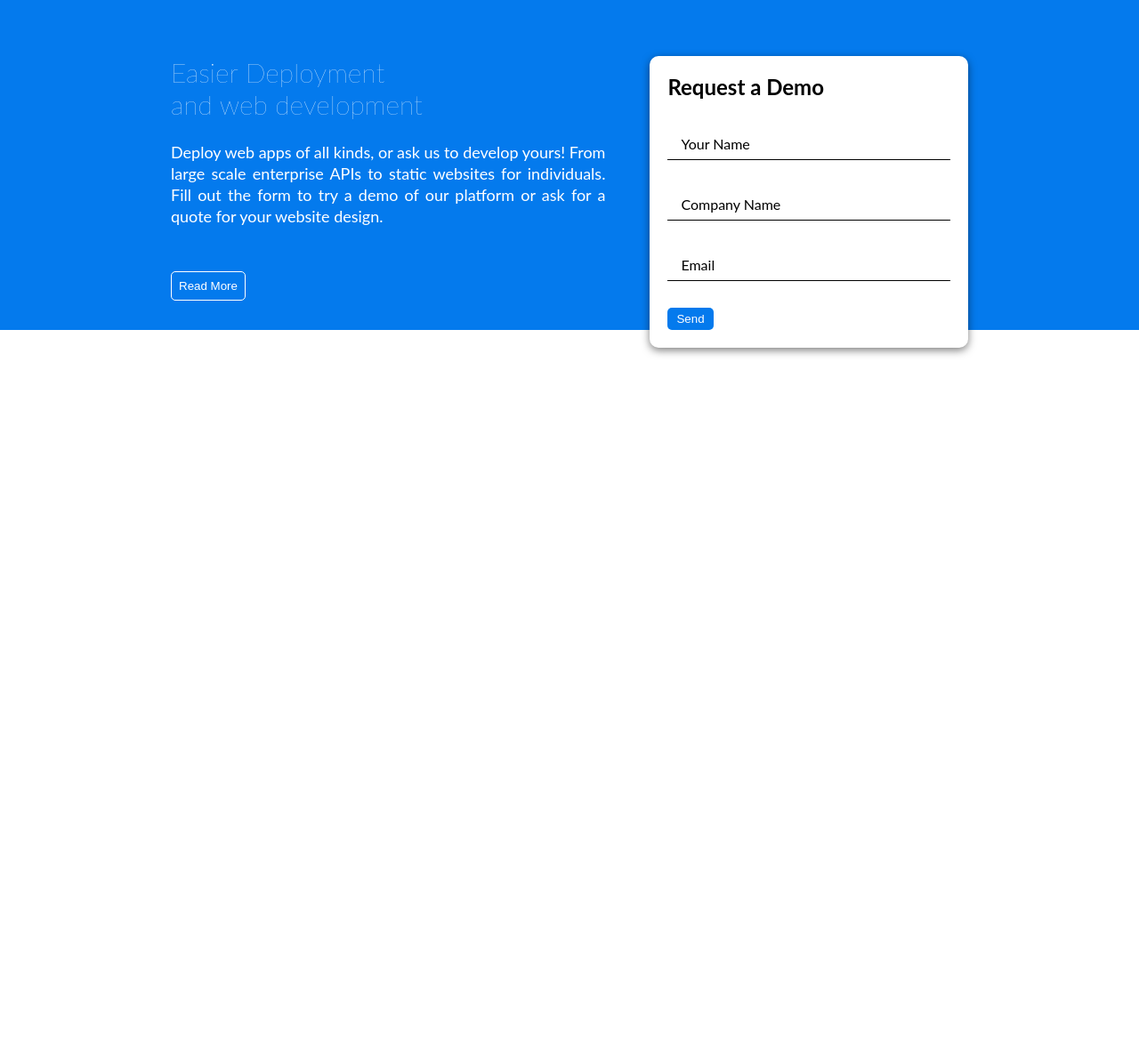
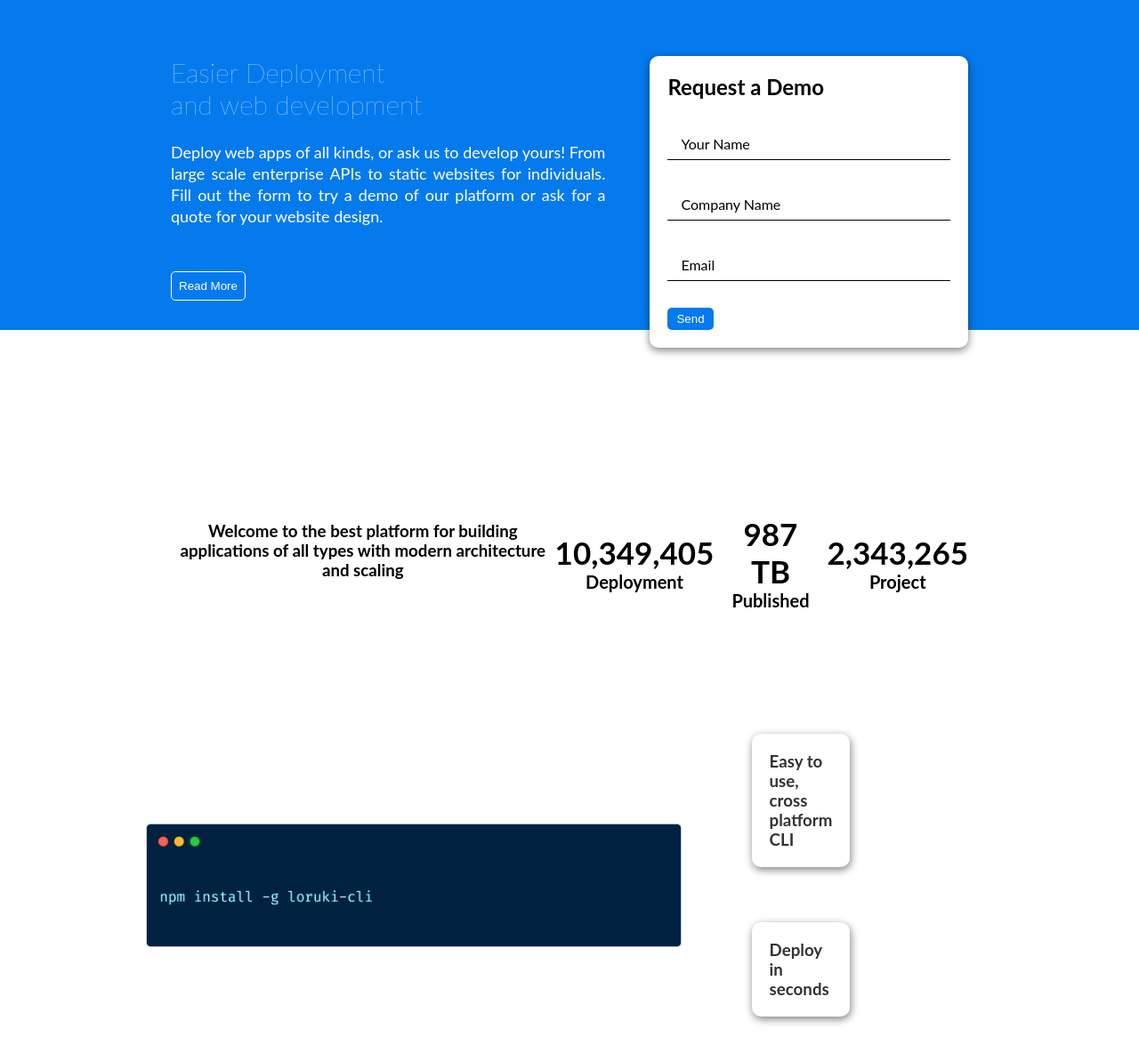
Before and after one commit to BF-FrontEnd-class-2024/group3-loruki-rebuild, a website: page index.html in a window 1280 px wide. Shown: the part 67-1242 px from the top of the page at 89% size. Before the commit the page ends 800 px from the top, so only its background shows below. Drawn offline with Linux system fonts and the light colour scheme.

Commit message:
add statistic section html and css

```diff
--- a/index.html
+++ b/index.html
@@ -77,5 +77,51 @@
         </div>
       </div>
     </main>
+    <!------------------------ statstic-section ------------------------->
+    <section class="stats">
+      <div class="container">
+        <h3 class="stats-heading text-center my-1">
+          Welcome to the best platform for building applications of all types
+          with modern architecture and scaling
+        </h3>
+
+        <div class="grid grid-3 text-center my-4">
+          <div>
+            <i class="fas fa-server fa-3x"></i>
+            <h3>10,349,405</h3>
+            <p class="text-secondary">Deployment</p>
+          </div>
+          <div>
+            <i class="fas fa-upload fa-3x"></i>
+            <h3>987 TB</h3>
+            <p class="text-secondary">Published</p>
+          </div>
+          <div>
+            <i class="fas fa-project-diagram fa-3x"></i>
+            <h3>2,343,265</h3>
+            <p class="text-secondary">Project</p>
+          </div>
+          <div></div>
+          <div></div>
+        </div>
+      </div>
+    </section>
+    <section class="cli">
+      <div class="container grid">
+        <img
+          src="img/cli.png"
+          alt="command line interface image"
+          class="resize"
+          loading="lazy"
+          title="command line interface image"
+        />
+        <div class="card">
+          <h3>Easy to use, cross platform CLI</h3>
+        </div>
+        <div class="card">
+          <h3>Deploy in seconds</h3>
+        </div>
+      </div>
+    </section>
   </body>
 </html>
--- a/styles/index.css
+++ b/styles/index.css
@@ -175,3 +175,76 @@ input:valid ~ label {
   top: -35px;
   font-size: 14px;
 }
+
+/* statstic section  */
+
+.grid {
+  display: grid;
+  grid-template-columns: repeat(3, 1fr);
+  gap: 20px;
+  justify-content: center;
+  align-items: center;
+  height: 100%;
+  margin-top: 3rem;
+}
+
+.card {
+  background-color: #fff;
+  color: #333;
+  border-radius: 10px;
+  padding: 20px;
+  margin: 10px;
+  box-shadow: 1px 3px 10px grey;
+}
+
+.stats {
+  padding-top: 100px;
+}
+
+.text-center {
+  text-align: center;
+}
+
+.my1 {
+  margin: 1rem 0;
+}
+
+.my4 {
+  margin: 3rem 0;
+  padding-left: 400px;
+  padding-right: 400px;
+}
+
+.stats-heading {
+  max-width: 500px;
+  margin: auto;
+}
+
+.stats .grid h3 {
+  font-size: 35px;
+}
+
+.stats .grid p {
+  font-size: 20px;
+  font-weight: bold;
+}
+
+.resize {
+  width: 700px;
+  height: auto;
+}
+
+.cli .grid {
+  grid-template-columns: repeat(3, 1fr);
+  grid-template-rows: repeat(2, 1fr);
+}
+
+.container img {
+  grid-column: 1 / span 2;
+  grid-row: 1 / span 2;
+}
+
+.cli {
+  padding-left: 300px;
+  padding-right: 500px;
+}
```
Also changed, not shown: img/cli.png (added).
